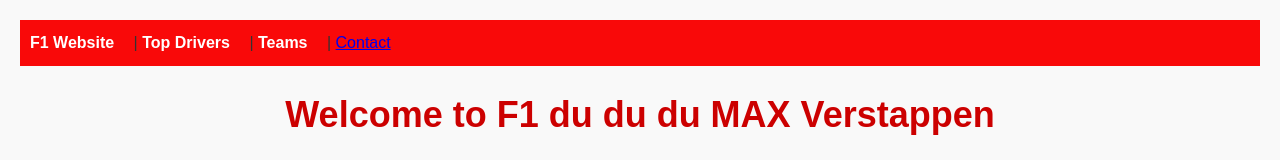
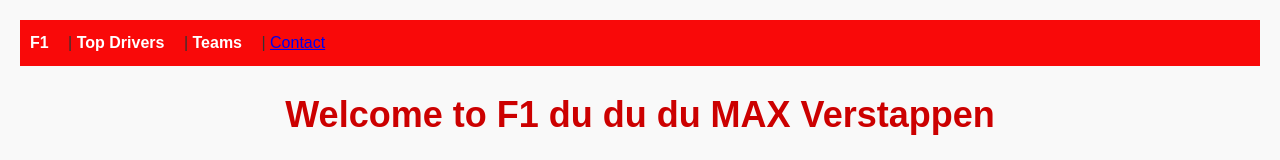
Before and after one commit to skyrabbit4/Formula1, a plain HTML site: page Frontend/index.html in a window 1280 px wide. Shown: the top 160 px of the page. Drawn offline with Linux system fonts and the light colour scheme; grey boxes are pictures that could not be loaded.

Commit message:
changed the NAV

```diff
--- a/Frontend/index.html
+++ b/Frontend/index.html
@@ -10,7 +10,7 @@
 
   <!-- Navigation -->
   <nav id ="navbar">
-    <a class="nav-link" href="https://www.formula1.com/" target="_blank">F1 Website</a> |
+    <a class="nav-link" href="https://www.formula1.com/" target="_blank">F1</a> |
     <a class="nav-link" href="#Drivers">Top Drivers</a> |
     <a class="nav-link" href="#Teams">Teams</a> |
     <a href="#contact">Contact</a>
```
